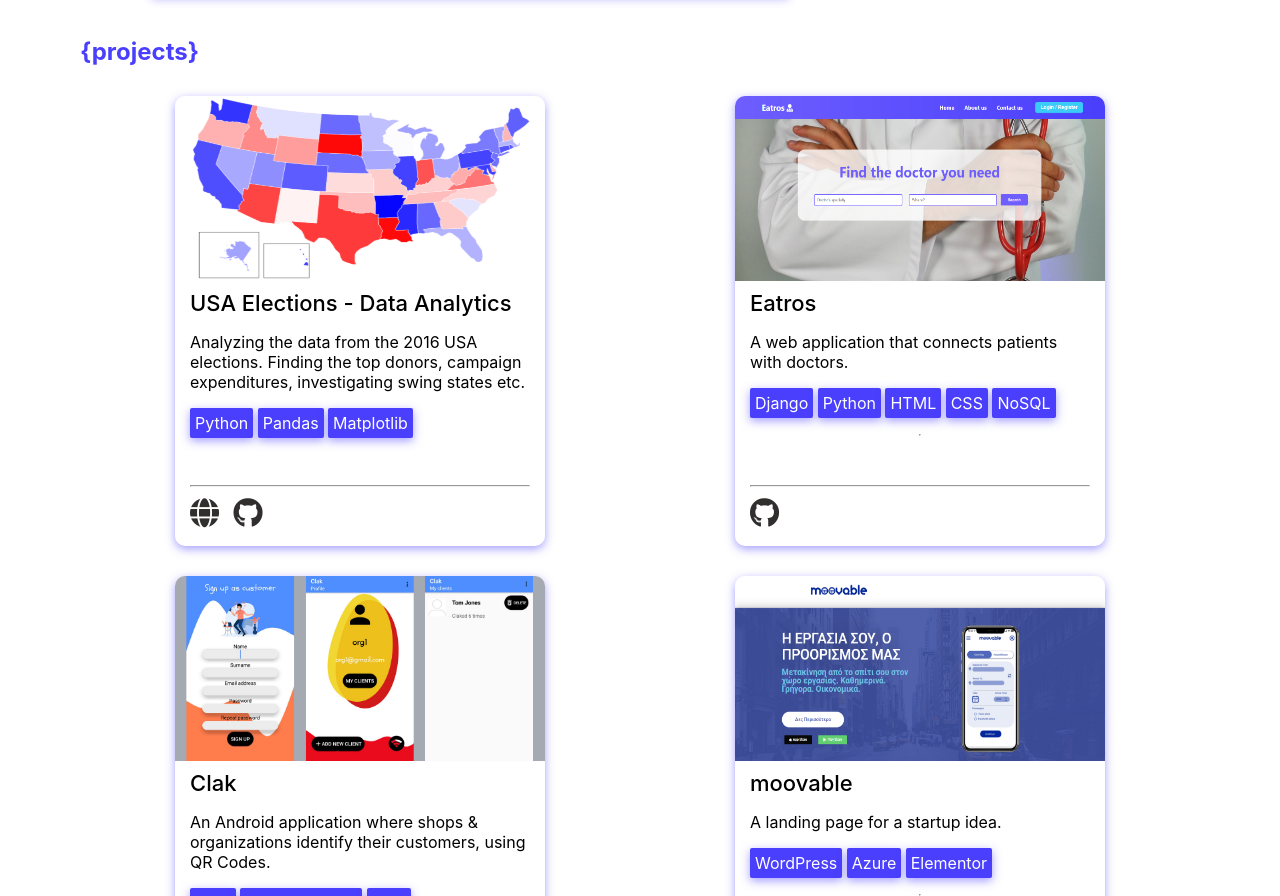
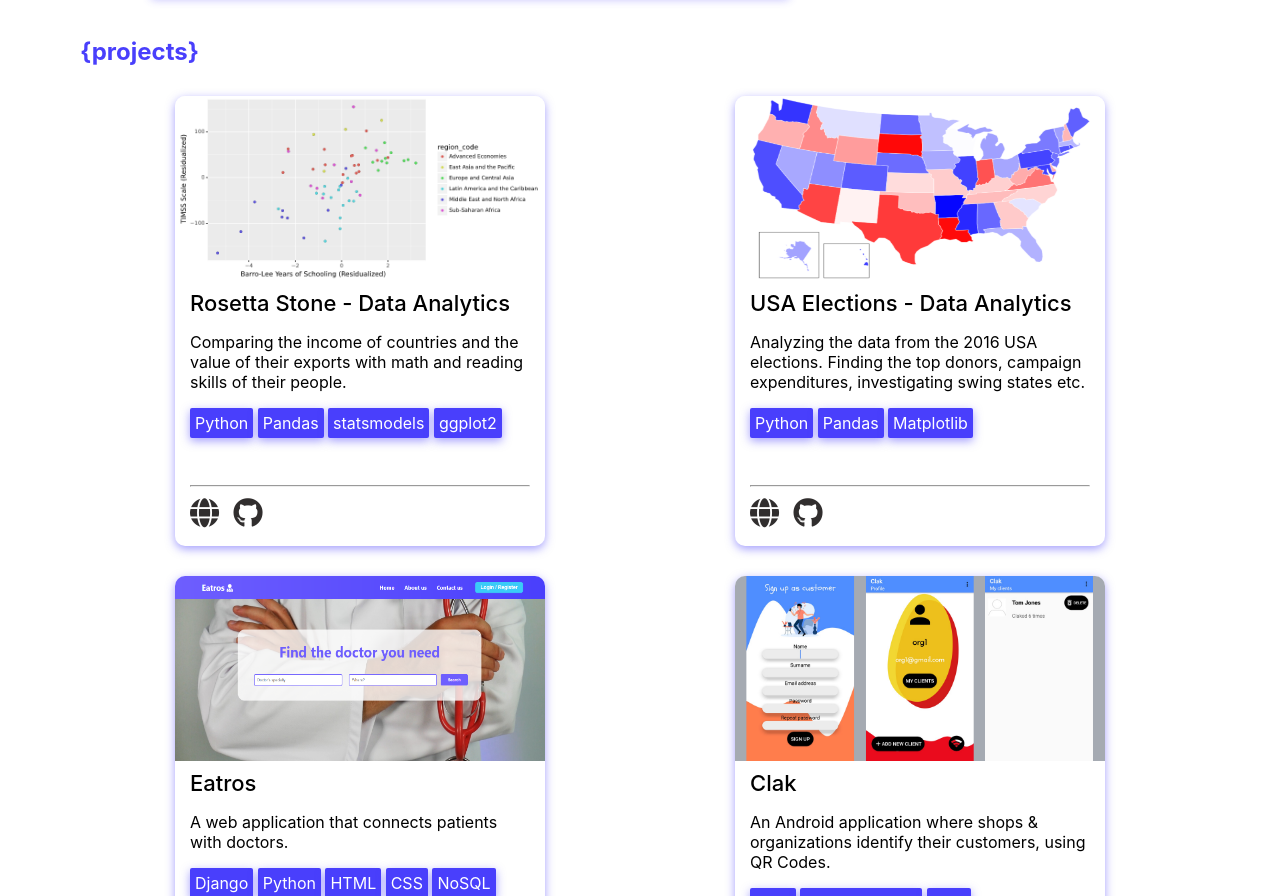
Before and after one commit to AdamPanag/portfolio, a plain HTML site: page index.html in a window 1280 px wide. Shown: the part 1282-2178 px from the top of the page. Drawn offline with Linux system fonts and the light colour scheme.

Commit message:
Add rosetta stone project

```diff
--- a/index.html
+++ b/index.html
@@ -48,7 +48,7 @@
                 Here, you will find some of my projects and you will get to know me better.
             </p>
             <div class="social">
-                <a href="https://github.com/AdamPanag/USA_elections_2016_Data_Analysis">
+                <a href="https://github.com/AdamPanag">
                     <i class="fab fa-github"></i>
                 </a>
                 <a href="https://www.linkedin.com/in/adam-panagiotidis/">
@@ -98,6 +98,32 @@
     <section id="projects">
         <div class="section-title">{projects}</div>
         <div class="projects-list">
+            <!-- Rosetta Analysis -->
+            <div class="project-box">
+                <img class="project-img" src="img/rosetta_graph.png" alt="">
+                <div class="project-info">
+                    <span class="title">Rosetta Stone - Data Analytics</span>
+                    <p>Comparing the income of countries and the value of their exports with math and reading skills of their people.</p>
+                    <div class="labels">
+                        <span>Python</span>
+                        <span>Pandas</span>
+                        <span>statsmodels</span>
+                        <span>ggplot2</span>
+                    </div>
+
+                    <div class="bottom">
+                        <div class="project-links">
+                            <hr>
+                            <a href="https://nbviewer.jupyter.org/github/AdamPanag/rosetta_stone_data_analysis/blob/main/rosetta_stone_analysis.ipynb">
+                                <i class="fas fa-globe"></i>
+                            </a>
+                            <a href="https://github.com/AdamPanag/rosetta_stone_data_analysis">
+                                <i class="fab fa-github"></i>
+                            </a>
+                        </div>
+                    </div>
+                </div>
+            </div>
             <!-- USA Elections -->
             <div class="project-box">
                 <img class="project-img" src="img/usa.png" alt="">
```
Also changed, not shown: img/rosetta_graph.png (added).
